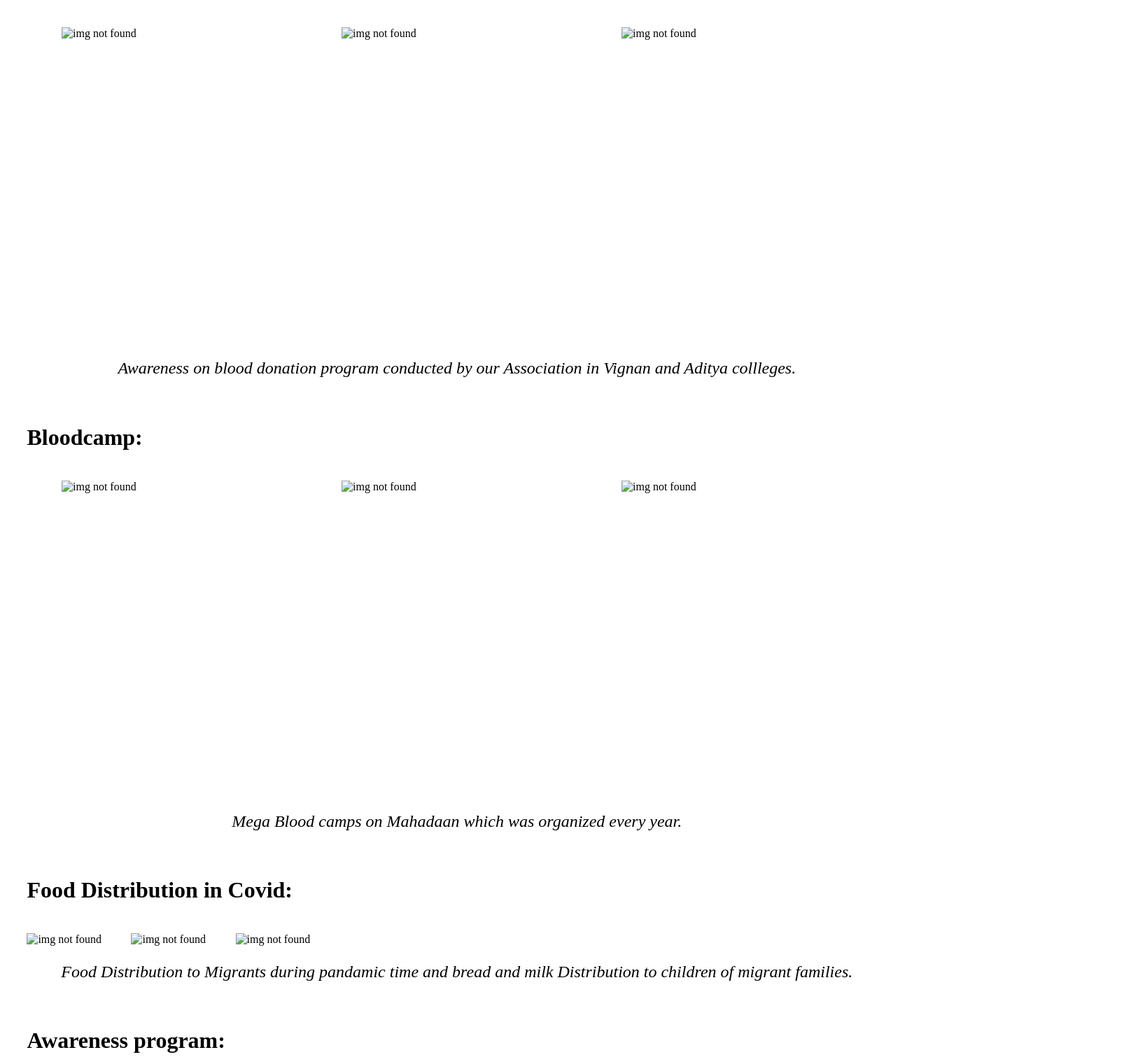
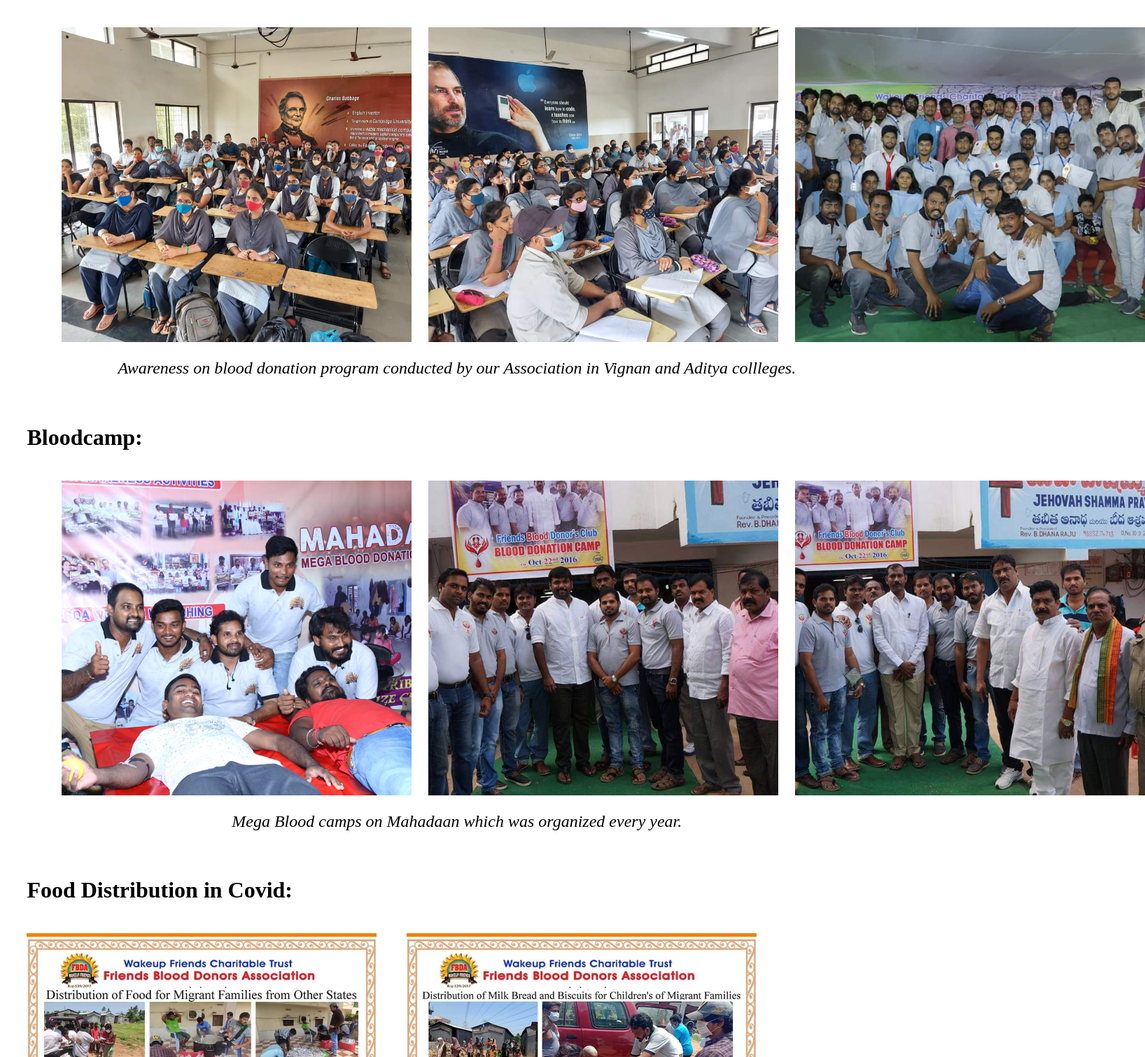
Before and after one commit to Hemanth5603/Web-Dev-Project, a plain HTML site: page events.html in a window 1280 px wide. Shown: the part 329-1840 px from the top of the page at 70% size, 1636 px wide, since content can reach past the window. Drawn offline with Linux system fonts and the light colour scheme.

Commit message:
Update events.html

```diff
--- a/events.html
+++ b/events.html
@@ -26,9 +26,9 @@
         <h4>Awareness programs in colleges:</h4>
     </div>
     <div class="avareness">
-        <img class="img1"src="/blood data/avi 1.jpeg" alt="img not found">
-        <img class="img2"src="/blood data/avi 2.jpeg" alt="img not found">
-        <img class="img3"src="/blood data/avi 3.jpeg" alt="img not found">
+        <img class="img1"src="/bloodData/avi 1.jpeg" alt="img not found">
+        <img class="img2"src="/bloodData/avi 2.jpeg" alt="img not found">
+        <img class="img3"src="/bloodData/avi 3.jpeg" alt="img not found">
     </div>
     <div class="description">
         <p align="center"><i>Awareness on blood donation program conducted by our Association in Vignan and Aditya collleges.</i></p>
@@ -37,9 +37,9 @@
         <h4>Bloodcamp:</h4>
     </div>
     <div class="avareness">
-        <img class="img1"src="/blood data/bcamp4.jpeg" alt="img not found">
-        <img class="img2"src="/blood data/bcamp2.jpeg" alt="img not found">
-        <img class="img3"src="/blood data/bcamp3.jpeg" alt="img not found">
+        <img class="img1"src="/bloodData/bcamp4.jpeg" alt="img not found">
+        <img class="img2"src="/bloodData/bcamp2.jpeg" alt="img not found">
+        <img class="img3"src="/bloodData/bcamp3.jpeg" alt="img not found">
     </div>
     <div class="description">
         <p align="center"><i>Mega Blood camps on Mahadaan which was organized every year.</i></p>
@@ -48,9 +48,9 @@
         <h4>Food Distribution in Covid:</h4>
     </div>
     <div class="aWareness">
-        <img class="img4"src="/blood data/covi 1.jpeg" alt="img not found">
-        <img class="img5"src="/blood data/covi2.jpeg" alt="img not found">
-        <img class="img6"src="/blood data/covi 3.jpeg" alt="img not found">
+        <img class="img4"src="/bloodData/covi 1.jpeg" alt="img not found">
+        <img class="img5"src="/bloodData/covi2.jpeg" alt="img not found">
+        <img class="img6"src="/bloodData/covi 3.jpeg" alt="img not found">
     </div>
     <div class="description">
         <p align="center"><i>Food Distribution to Migrants during pandamic time and bread and milk Distribution to children of migrant families.</i></p>
@@ -59,9 +59,9 @@
         <h4>Awareness program:</h4>
     </div>
     <div class="avareness">
-        <img class="img1"src="/blood data/fmob1.jpeg" alt="img not found">
-        <img class="img2"src="/blood data/fmob4.jpeg" alt="img not found">
-        <img class="img3"src="/blood data/fmob5.jpeg" alt="img not found">
+        <img class="img1"src="/bloodData/fmob1.jpeg" alt="img not found">
+        <img class="img2"src="/bloodData/fmob4.jpeg" alt="img not found">
+        <img class="img3"src="/bloodData/fmob5.jpeg" alt="img not found">
     </div>
     <div class="description">
         <p align="center"><i>Every year during mahadaan event our Association along with students conducted rally to create awareness on blood donation to the people.</i></p>
@@ -70,9 +70,9 @@
         <h4>Food&Provisions Distribution to children:</h4>
     </div>
     <div class="avareness">
-        <img class="img1"src="/blood data/food 1.jpeg" alt="img not found">
-        <img class="img2"src="/blood data/orf 1.jpeg" alt="img not found">
-        <img class="img3"src="/blood data/maha 3.jpeg" alt="img not found">
+        <img class="img1"src="/bloodData/food 1.jpeg" alt="img not found">
+        <img class="img2"src="/bloodData/orf 1.jpeg" alt="img not found">
+        <img class="img3"src="/bloodData/maha 3.jpeg" alt="img not found">
     </div>
     <div class="description">
         <p align="center"><i>Food and provisions Distribution to orphanage children on the occasion of  mahadaan</i></p>
@@ -81,9 +81,9 @@
         <h4>Mahadan:</h4>
     </div>
     <div class="avareness">
-        <img class="img1"src="/blood data/maha 4.jpeg" alt="img not found">
-        <img class="img2"src="/blood data/orf2.jpeg" alt="img not found">
-        <img class="img3"src="/blood data/maha8.jpeg" alt="img not found">
+        <img class="img1"src="/bloodData/maha 4.jpeg" alt="img not found">
+        <img class="img2"src="/bloodData/orf2.jpeg" alt="img not found">
+        <img class="img3"src="/bloodData/maha8.jpeg" alt="img not found">
     </div>
     <div class="description">
         <p align="center"><i>Mahadaan Event is conducting every year by Friends Blood Donors Association </i></p>
```
